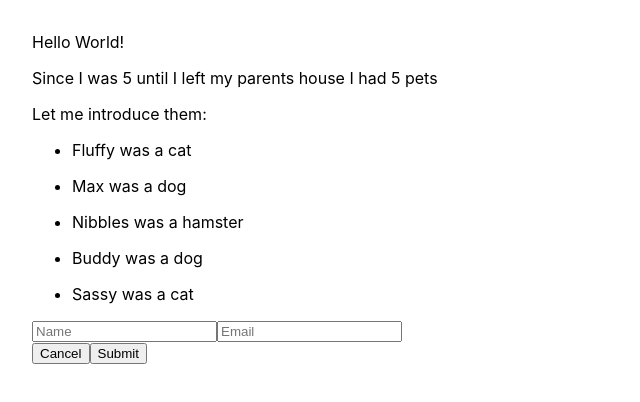
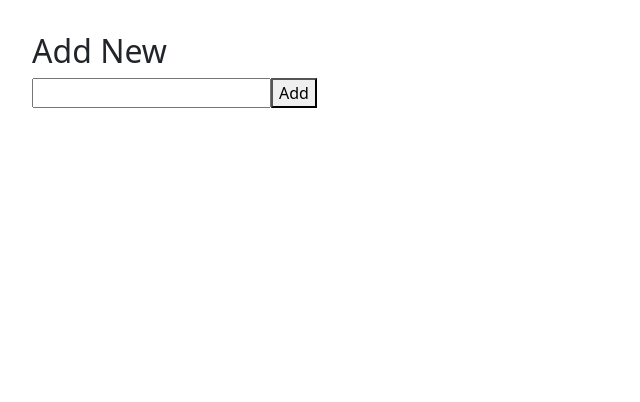
Before and after one commit to pgtognoni/task_manager, a React (Create React App) app: page / in a window 1280 px wide. Shown: the top 402 px of the page, without its empty margins (0-640 px from the left). Built offline with nearby package versions, Linux system fonts and the light colour scheme.

Commit message:
todos started

```diff
--- a/src/App.js
+++ b/src/App.js
@@ -1,15 +1,15 @@
-import logo from './logo.svg';
 import './App.css';
+import 'bootstrap/dist/css/bootstrap.min.css';
 import HelloWorld from './theory/HelloWorld';
 import DisplayList from './theory/DisplayList';
 import Form from './theory/Form';
+import TaskManager from './toDos/TaskManager';
 
 function App() {
+
   return (
     <div className="App">
-      <HelloWorld />
-      <DisplayList />
-      <Form />
+      <TaskManager />
     </div>
   );
 }
--- a/src/index.js
+++ b/src/index.js
@@ -3,11 +3,18 @@ import ReactDOM from 'react-dom/client';
 import './index.css';
 import App from './App';
 import reportWebVitals from './reportWebVitals';
+import { BrowserRouter as Router } from 'react-router-dom'
+import { Provider } from 'react-redux';
+import store from './store/store';
 
 const root = ReactDOM.createRoot(document.getElementById('root'));
 root.render(
   <React.StrictMode>
-    <App />
+    <Router>
+      <Provider store={store}>
+        <App />
+      </Provider>
+    </Router>
   </React.StrictMode>
 );
 
--- /dev/null
+++ b/src/reducer/taskReducer.js
@@ -0,0 +1,29 @@
+import { createSlice } from '@reduxjs/toolkit'
+
+const initialState = {
+    task: '',
+    id: '',
+    complete: false,
+    edit: false,
+}
+
+const taskSlice = createSlice({
+    name: 'task',
+    initialState,
+    reducers: {
+        setTask: (state, action) => (state.task = action.payload),
+        setId: (state, action) => (state.id = action.payload),
+        setComplete: (state, action) => (state.complete = action.payload),
+        setEdit: (state, action) => (state.edit = action.payload),
+        setReset: () => initialState
+    }
+})
+
+export const {
+    setTask,
+    setId,
+    setComplete,
+    setEdit,
+    setReset
+} = taskSlice.actions;
+export default taskSlice;
--- /dev/null
+++ b/src/reducer/toDosReducer.js
@@ -0,0 +1,21 @@
+import { createSlice } from "@reduxjs/toolkit";
+
+const initialState = {
+    toDos: [],
+}
+
+const toDosSlice = createSlice({
+    name: 'toDos',
+    initialState,
+    reducers: {
+        setToDo: (state, action) => state.toDos = state.toDos.push(action.payload),
+        deleteToDo: (state, action) => state.toDos = state.toDos.filter(item => item.id !== action.payload)
+    }
+})
+
+export const {
+    setToDo,
+    deleteToDo
+} = toDosSlice.actions;
+
+export default toDosSlice;
--- /dev/null
+++ b/src/store/store.js
@@ -0,0 +1,12 @@
+import { configureStore } from "@reduxjs/toolkit";
+import taskSlice from "../reducer/taskReducer";
+import toDosSlice from "../reducer/toDosReducer";
+
+const store = configureStore({
+    reducer: {
+        task: taskSlice.reducer,
+        toDos: toDosSlice.reducer
+    }
+});
+
+export default store;
--- /dev/null
+++ b/src/toDos/AddNew.jsx
@@ -0,0 +1,37 @@
+import React from 'react'
+import { useSelector, useDispatch } from 'react-redux';
+import { setTask, setId, setReset } from '../reducer/taskReducer';
+import { setToDo } from '../reducer/toDosReducer';
+import { v4 as uuidv4 } from "uuid";
+
+
+function AddNew() {
+
+    const task = useSelector(state => state.task.task)
+    const dispatch = useDispatch();
+
+    const handleTaskChange = (task) => {
+        dispatch(setTask(task))
+    }
+
+    const handleSubmit = (event) => {
+        event.preventDefault();
+        dispatch(setId(uuidv4()))
+        dispatch(setToDo(task))
+        dispatch(setReset())
+    }
+
+  return (
+    <div>
+        <h2>Add New</h2>
+        <form onSubmit={e => handleSubmit(e)}>
+            <label htmlFor='task'>
+                <input type='text' name='task' value={task} onChange={e => handleTaskChange(e.target.value)} />
+            </label>
+            <button>Add</button>
+        </form>
+    </div>
+  )
+}
+
+export default AddNew
--- /dev/null
+++ b/src/toDos/TaskManager.jsx
@@ -0,0 +1,13 @@
+import React, { useState, useEffect } from 'react'
+import AddNew from './AddNew'
+
+function TaskManager () {
+
+  return (
+    <div>
+      <AddNew />
+    </div>
+  )
+}
+
+export default TaskManager
```
Also changed, not shown: package.json (+7 -0 lines), 1 other file (tests, documents, lock files or other folders).
